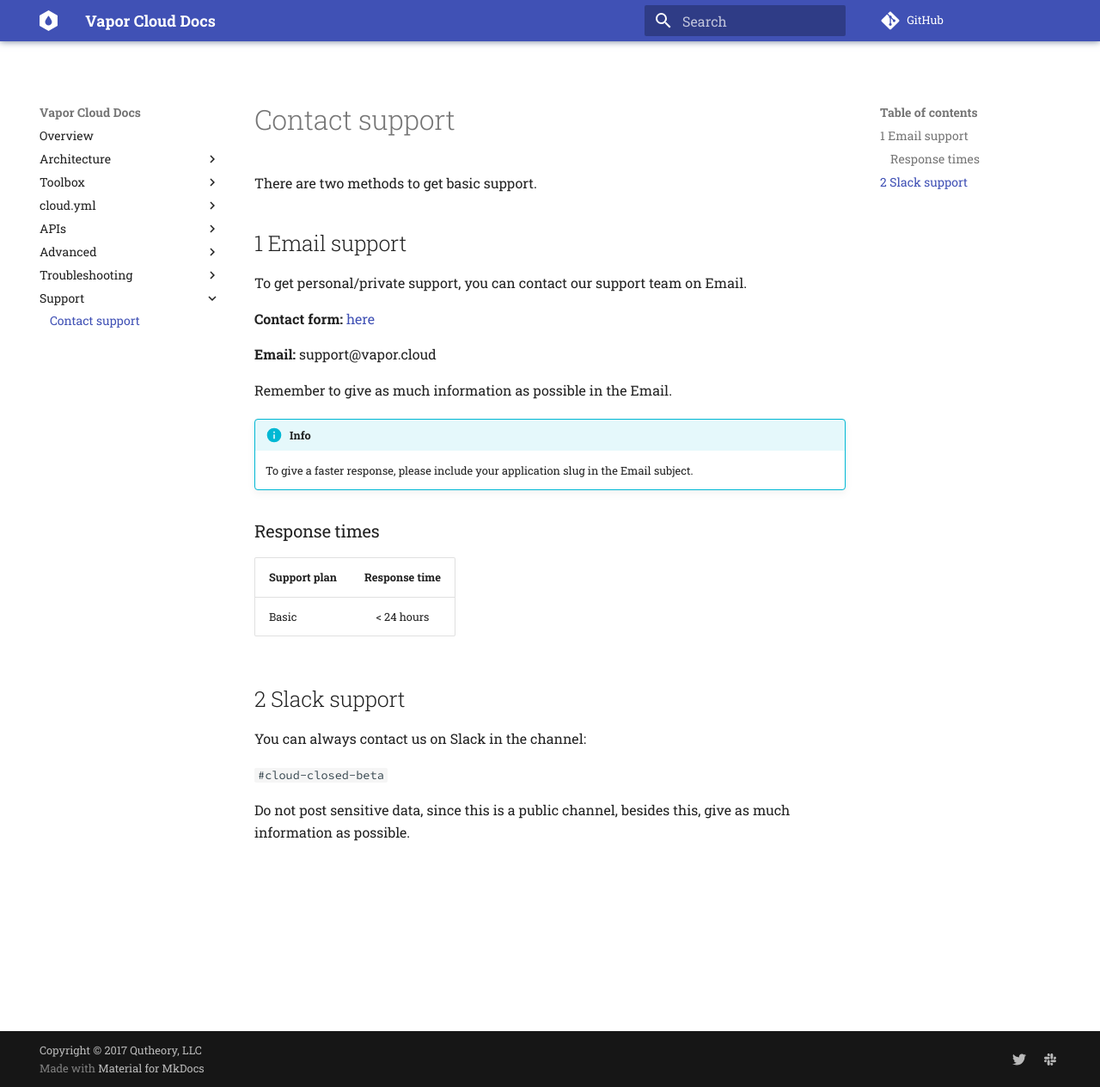
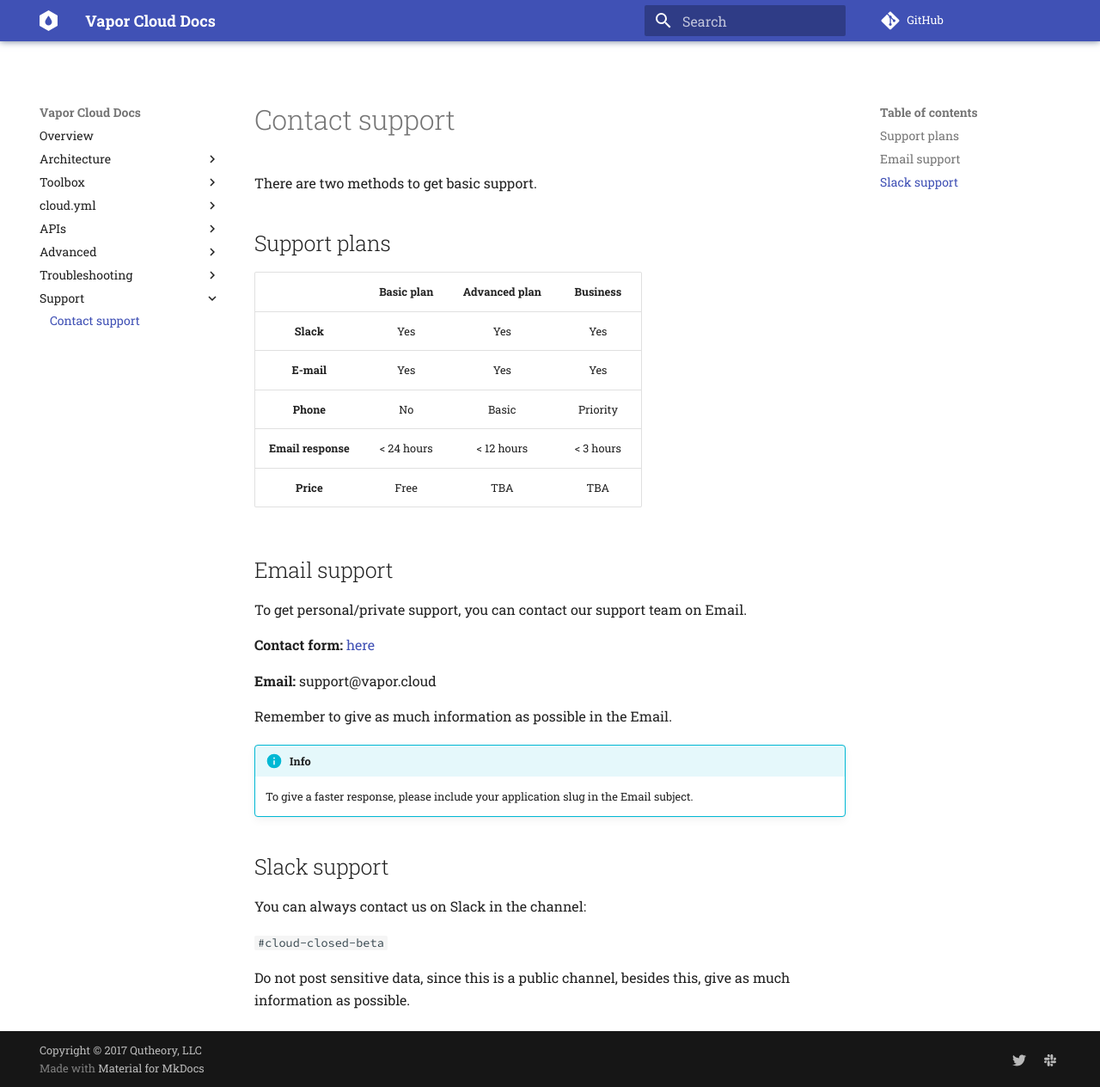
Before and after one commit to qutheory/cloud-documentation, an MkDocs documentation site: the page built from docs/support/contact-support.md, in a window 1280 px wide and 1264 px high. Shown: the whole window at 86% size. Built offline with MkDocs 1.6.1 and Material for MkDocs 9.7.7, drawn with Linux system fonts in a browser that asks for light colours; comment, search, counter and statistics services are not loaded; old or Windows-style settings are respelled for this version of MkDocs.

```diff
--- a/docs/support/contact-support.md
+++ b/docs/support/contact-support.md
@@ -2,7 +2,17 @@
 
 There are two methods to get basic support.
 
-## 1 Email support
+## Support plans
+
+|   | Basic plan | Advanced plan | Business |
+|:-:|:----------:|:-------------:|:--------:|
+| **Slack** | Yes | Yes | Yes |
+| **E-mail** | Yes | Yes | Yes |
+| **Phone** | No | Basic | Priority |
+| **Email response** | < 24 hours | < 12 hours | < 3 hours |
+| **Price** | Free | TBA | TBA |
+
+## Email support
 
 To get personal/private support, you can contact our support team on Email.
 
@@ -15,13 +25,7 @@
 !!! info
     To give a faster response, please include your application slug in the Email subject.
 
-### Response times
-
-| Support plan  | Response time |
-| ------------- |:-------------:|
-| Basic         | < 24 hours    |
-
-## 2 Slack support
+## Slack support
 
 You can always contact us on Slack in the channel:
 
```
